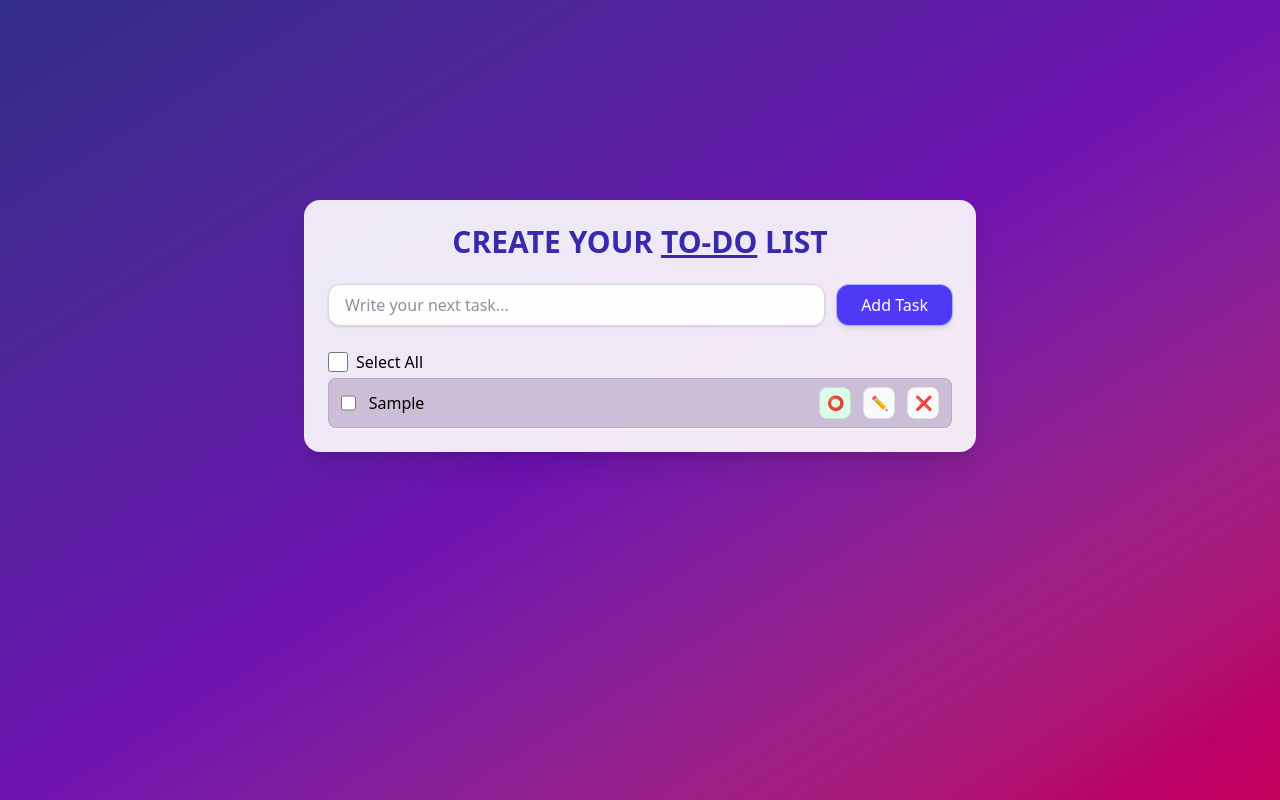
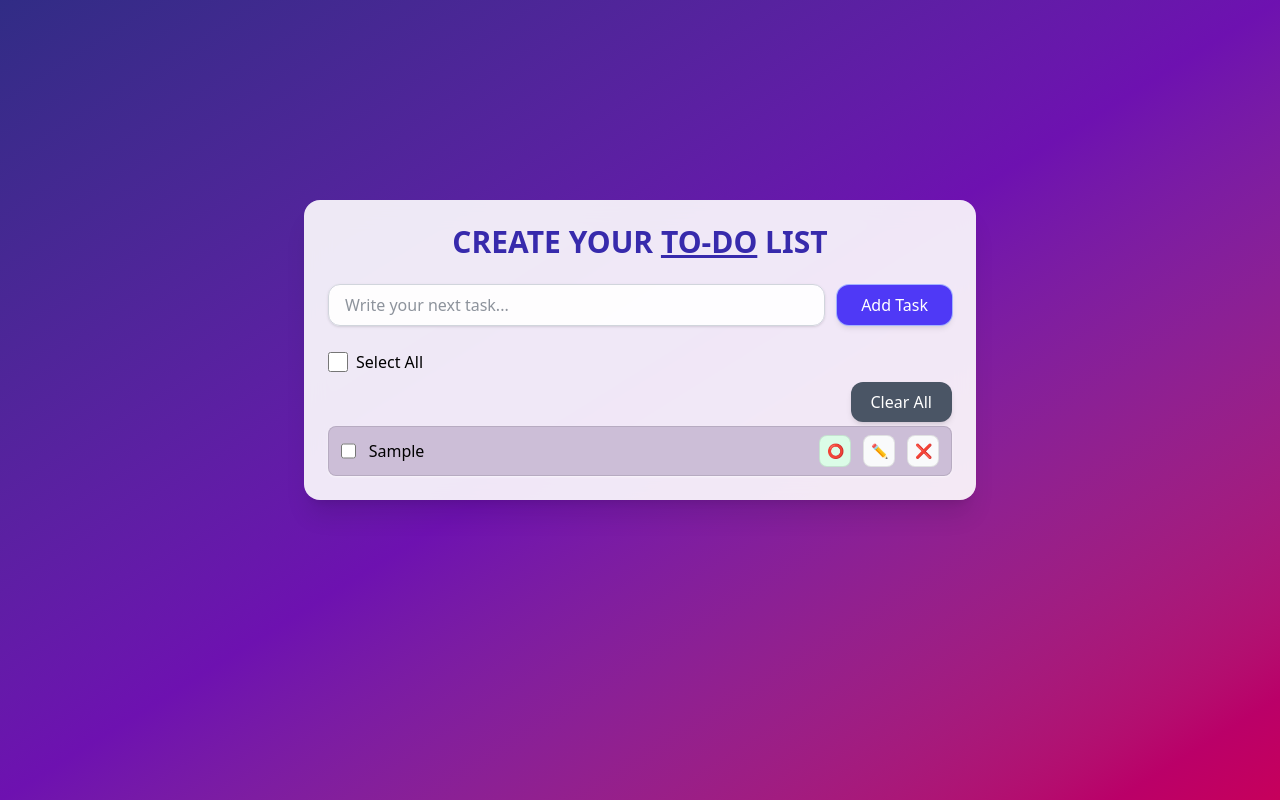
Before and after one commit to Gdrive097/To-Do-manager, a React (Vite) app: page / in a window 1280 px wide. Both pictures are taken after typing "Sample" into the empty fields and a click on the button "Add Task". Built offline with nearby package versions, Linux system fonts and the light colour scheme.

Commit message:
Update App.jsx

```diff
--- a/src/App.jsx
+++ b/src/App.jsx
@@ -99,8 +99,21 @@ function App() {
               </button>
             </div>
           )}
-
-
+          {todos.length > 0 && (
+            <div className="flex justify-end mt-2">
+              <button
+                onClick={() => {
+                  if (window.confirm("Are you sure you want to delete all todos?")) {
+                    setTodos([]);
+                    setSelectedTodos([]);
+                  }
+                }}
+                className="px-5 py-2 font-medium text-white transition bg-gray-600 shadow-md rounded-xl hover:bg-gray-700 focus:ring focus:ring-gray-300"
+              >
+                Clear All
+              </button>
+            </div>
+          )}
 
           <div className="flex flex-col gap-3 mt-1">
             {todos.length > 0 ? (
```
